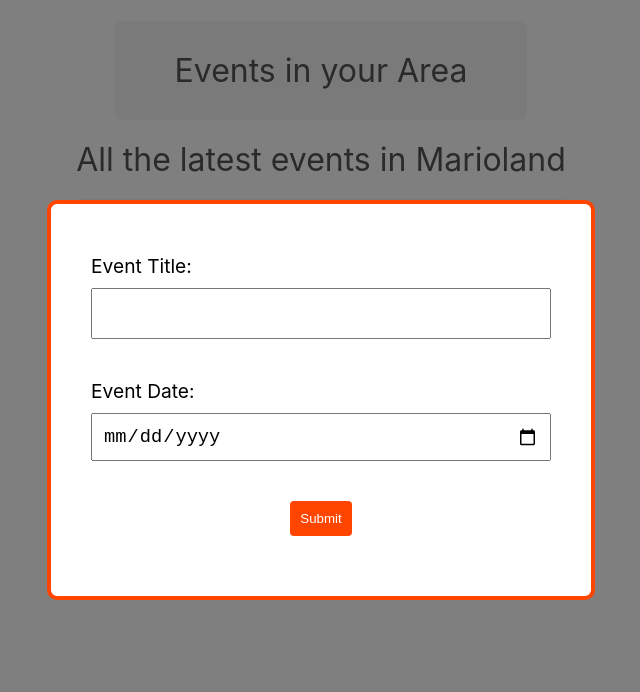
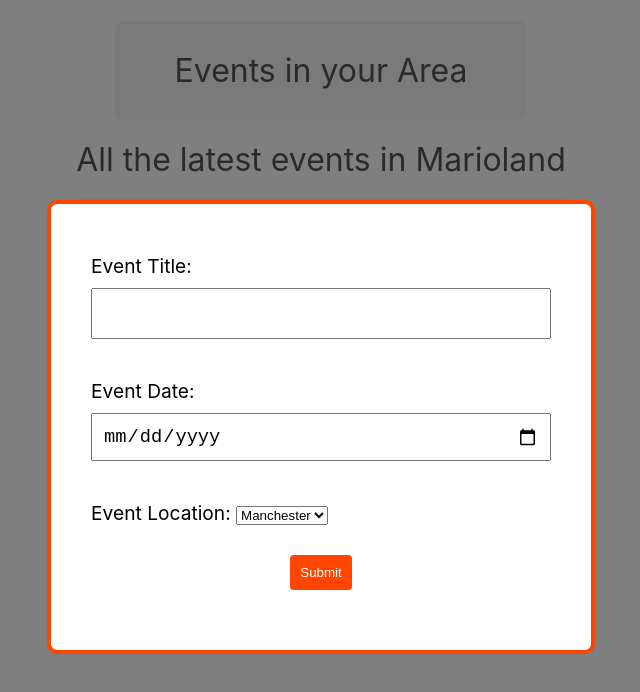
Before and after one commit to zeek-mansur/React, a React (Create React App) app in the folder react/my-first-react-app/: page / in a window 1280 px wide. Both pictures are taken after a click on the button "Add new Event". Shown: the top 692 px of the page, without its empty margins (319-959 px from the left). Built offline with nearby package versions, Linux system fonts and the light colour scheme.

Commit message:
Select Boxes

```diff
--- a/react/my-first-react-app/src/components/EventList.js
+++ b/react/my-first-react-app/src/components/EventList.js
@@ -11,6 +11,7 @@
             <div className={styles.card}
                  key = {event.id}>
               <h2>{index} - {event.title}</h2>
+              <p>{event.location} - {event.date}</p>
               <button onClick = {()=> handleClick(event.id)}>delete event</button>
             </div>)
     ))
--- a/react/my-first-react-app/src/components/NewEventForm.js
+++ b/react/my-first-react-app/src/components/NewEventForm.js
@@ -1,37 +1,34 @@
-import { useState, useRef } from 'react'
+import { useState } from 'react'
 import './NewEventForm.css'
 
 export default function NewEventForm({addEvent}) {
 
-    // const [title, setTitle] = useState('')
-    // const [date, setDate]  = useState('')
-    const title = useRef()
-    const date = useRef()
-
-
-
+    const [title, setTitle] = useState('')
+    const [date, setDate]  = useState('')
+    const[location, setLocation] = useState('Manchester')
 
     const resetFrom = ()  => {
 
-        title.current.value=('')
-        date.current.value=('')
+        setTitle('')
+        setDate('')
+        setLocation('Machester')
     }
 
     const handleSubmit = (e) => {
 
         e.preventDefault()
-        console.log(title, date)
-
         const event = {
-            title: title.current.value,
-            date: date.current.value,
+            title: title,
+            date: date,
+            location: location,
             id: Math.floor(Math.random()*10000)
         }
 
+        console.log(event)
+
         addEvent(event)
         resetFrom()
-
-}
+    }
 
     return (
 
@@ -39,15 +36,23 @@
             <label>
                <span> Event Title:</span>
             <input type='text'
-            ref={title}
-            />
+            onChange={(e) => setTitle(e.target.value)}
+            value={title}/>
             </label>
 
             <label>
                 <span> Event Date:</span>
                 <input type='date'
-                ref={date}
-                />
+                onChange={(e)=> setDate(e.target.value)}
+                value={date}/>
+            </label>
+            <label>
+                <span>Event Location: </span>
+                <select onChange={(e) => setLocation(e.target.value)}>
+                    <option value="Manchester">Manchester</option>
+                    <option value="London">London</option>
+                    <option value="Cardiff">Cardiff</option>
+                </select>
             </label>
             <button>Submit</button>
         </form>
```
